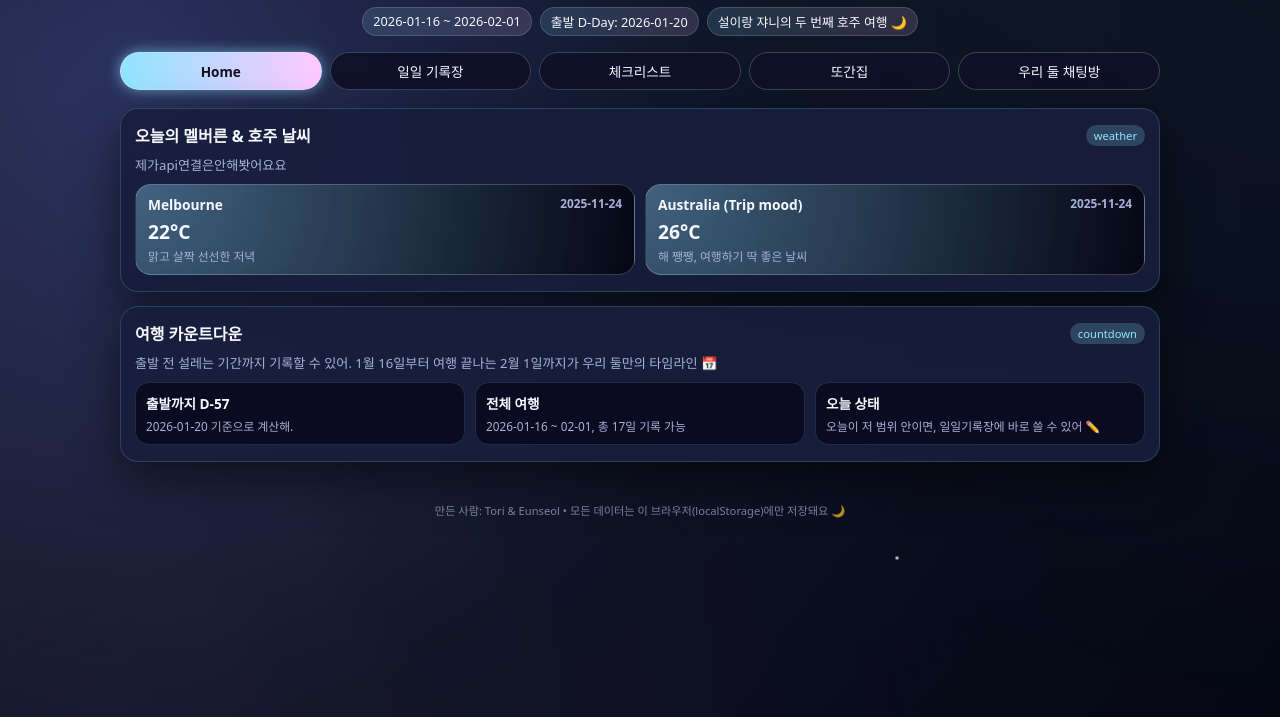
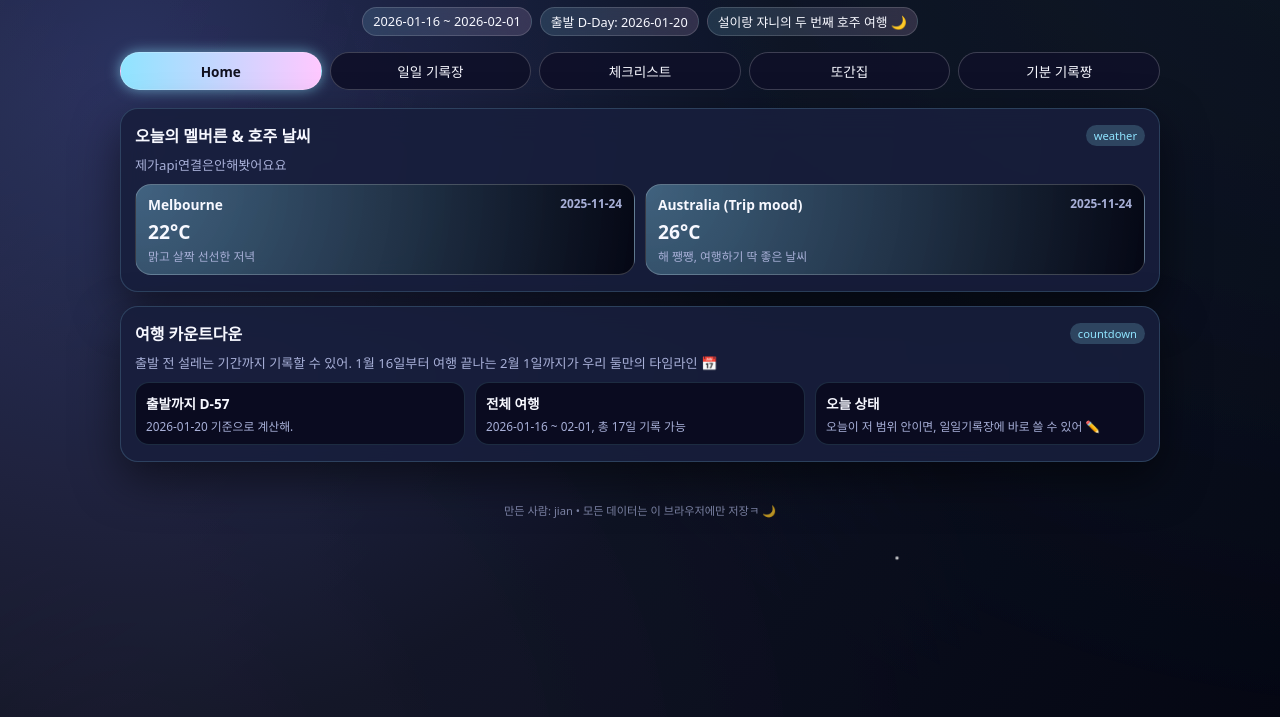
Before and after one commit to jian1116/aus-trip, a plain HTML site: page index.html in a window 1280 px wide. Shown: the part 83-800 px from the top of the page. Drawn offline with Linux system fonts and the light colour scheme.

Commit message:
Update index.html

```diff
--- a/index.html
+++ b/index.html
@@ -624,7 +624,7 @@
     <button data-target="journal">일일 기록장</button>
     <button data-target="checklist">체크리스트</button>
     <button data-target="toganjip">또간집</button>
-    <button data-target="chat">우리 둘 채팅방</button>
+    <button data-target="chat">기분 기록짱</button>
   </nav>
 
   <main>
@@ -843,7 +843,7 @@
   </main>
 
   <footer>
-    만든 사람: Tori & Eunseol • 모든 데이터는 이 브라우저(localStorage)에만 저장돼요 🌙
+    만든 사람: jian • 모든 데이터는 이 브라우저에만 저장ㅋ 🌙
   </footer>
 
   <script>
```
